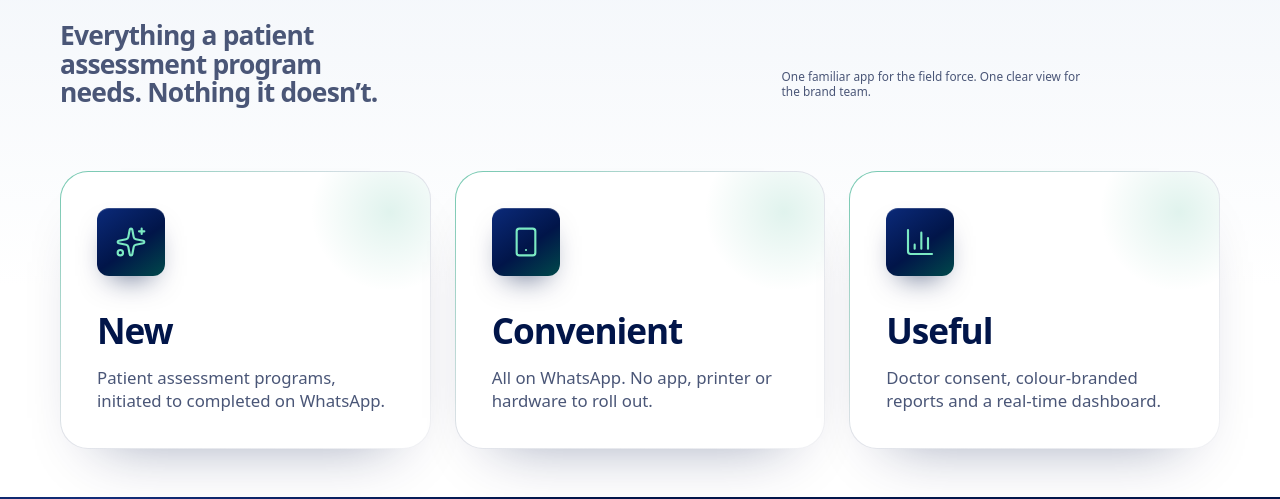
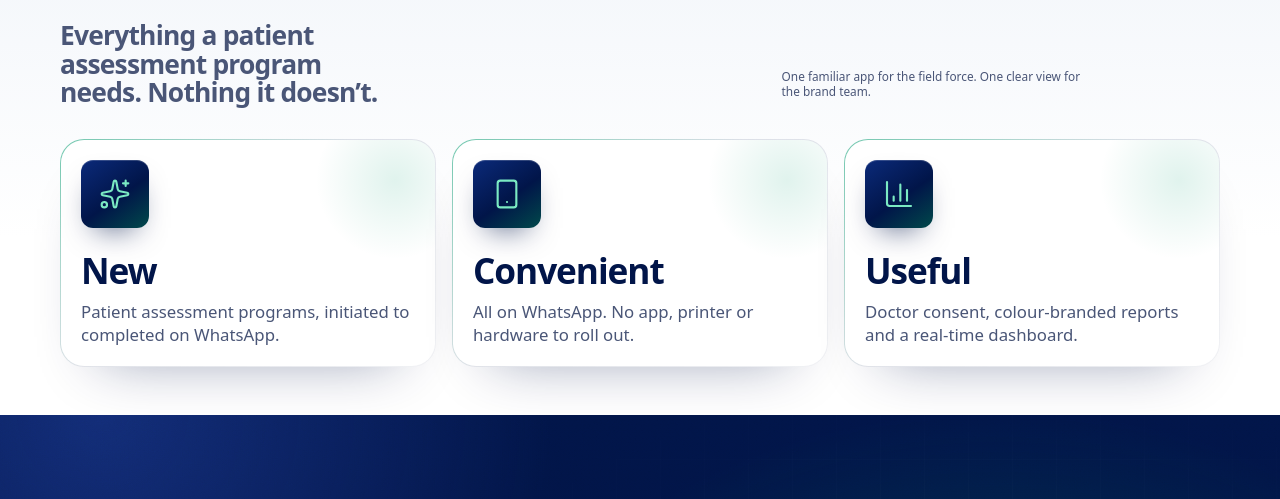
Before and after one commit to Rohan9833/WazzupPAP_display, a React (Vite) app in the folder frontend/: page / in a window 1280 px wide. Shown: the part 1180-1679 px from the top of the page. Built offline with nearby package versions, Linux system fonts and the light colour scheme; no server answers.

Commit message:
Reduce vertical spacing across sections

```diff
--- a/frontend/src/components/sections/Why.jsx
+++ b/frontend/src/components/sections/Why.jsx
@@ -20,11 +20,11 @@ export default function Why() {
           </p>
         </div>
 
-        <ul className="mt-5 grid gap-2.5 sm:mt-16 sm:grid-cols-3 sm:gap-6">
+        <ul className="mt-5 grid gap-2.5 sm:mt-8 sm:grid-cols-3 sm:gap-4">
           {pillars.map(({ word, icon: Icon, line }) => (
             <li
               key={word}
-              className="edge-card group relative flex items-start gap-3 overflow-hidden rounded-2xl p-3 shadow-[0_30px_60px_-40px_rgb(1_21_73/0.45)] transition-[transform,box-shadow] duration-300 hover:-translate-y-1 hover:shadow-[0_40px_70px_-40px_rgb(1_21_73/0.55)] sm:flex-col sm:gap-8 sm:rounded-[1.75rem] sm:p-9"
+              className="edge-card group relative flex items-start gap-3 overflow-hidden rounded-2xl p-3 shadow-[0_30px_60px_-40px_rgb(1_21_73/0.45)] transition-[transform,box-shadow] duration-300 hover:-translate-y-1 hover:shadow-[0_40px_70px_-40px_rgb(1_21_73/0.55)] sm:flex-col sm:gap-5 sm:rounded-[1.5rem] sm:p-5"
             >
               <span aria-hidden className="absolute -right-10 -top-10 h-40 w-40 rounded-full bg-[radial-gradient(circle,rgb(0_156_109/0.12),transparent_70%)]" />
               <span className="icon-gem relative grid h-11 w-11 shrink-0 place-items-center rounded-xl sm:h-[4.25rem] sm:w-[4.25rem]">
@@ -34,7 +34,7 @@ export default function Why() {
                 <span className="block font-display text-[1.25rem] font-semibold leading-tight tracking-[-0.03em] text-ink sm:text-[2.2rem]">
                   {word}
                 </span>
-                <span className="mt-1 block text-[0.82rem] leading-snug sm:mt-3.5 sm:text-[1.05rem]">{line}</span>
+                <span className="mt-1 block text-[0.82rem] leading-snug sm:mt-2 sm:text-[1.05rem]">{line}</span>
               </span>
             </li>
           ))}
```
